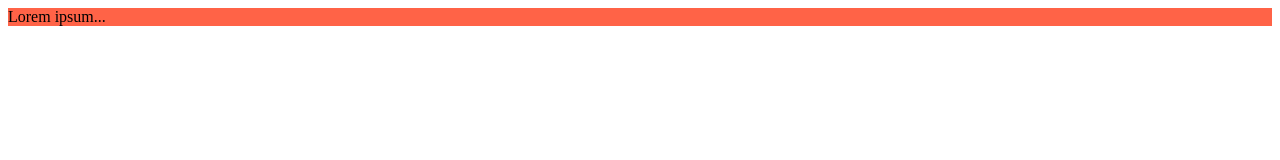
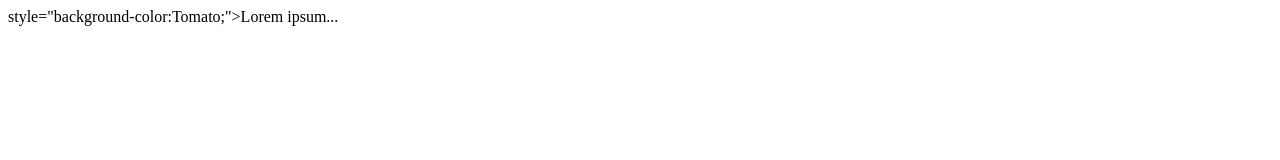
Before and after one commit to ELemus64/ELemus64.github.io, a plain HTML site: page index.html in a window 1280 px wide. Drawn offline with Linux system fonts and the light colour scheme.

Commit message:
Update index.html

```diff
--- a/index.html
+++ b/index.html
@@ -1 +1,3 @@
-<p style="background-color:Tomato;">Lorem ipsum...</p>
+<html>
+  <p> style="background-color:Tomato;">Lorem ipsum...</p>
+</html>
```
